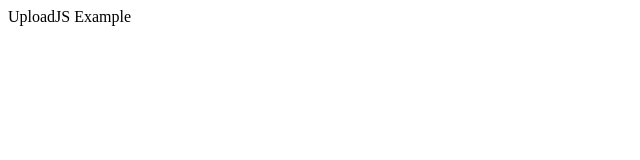
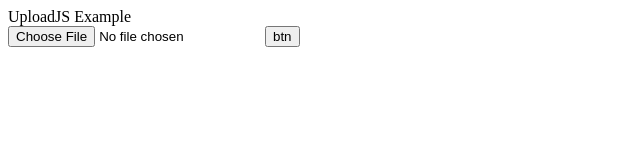
Before and after one commit to daniel-uzunu/UploadJS, a plain HTML site: page web/index.html in a window 1280 px wide. Shown: the whole page, without its empty margins (0-640 px from the left). Drawn offline with Linux system fonts and the light colour scheme.

Commit message:
some changes

```diff
--- a/web/index.html
+++ b/web/index.html
@@ -2,8 +2,13 @@
 <html>
 <head>
 	<title>UploadJS</title>
+	<script src="js/upload.js" type="text/javascript"></script>
 </head>
 <body>
 	UploadJS Example
+	<form method="post" action="/upload">
+		<input type="file" id="up" name="up" value="Upload" />
+		<input type="submit" id="btn" value="btn" name="btn" />
+	</form>
 </body>
 </html>
```
Also changed, not shown: server/app.js (+9 -0 lines), web/js/upload.js (added).
